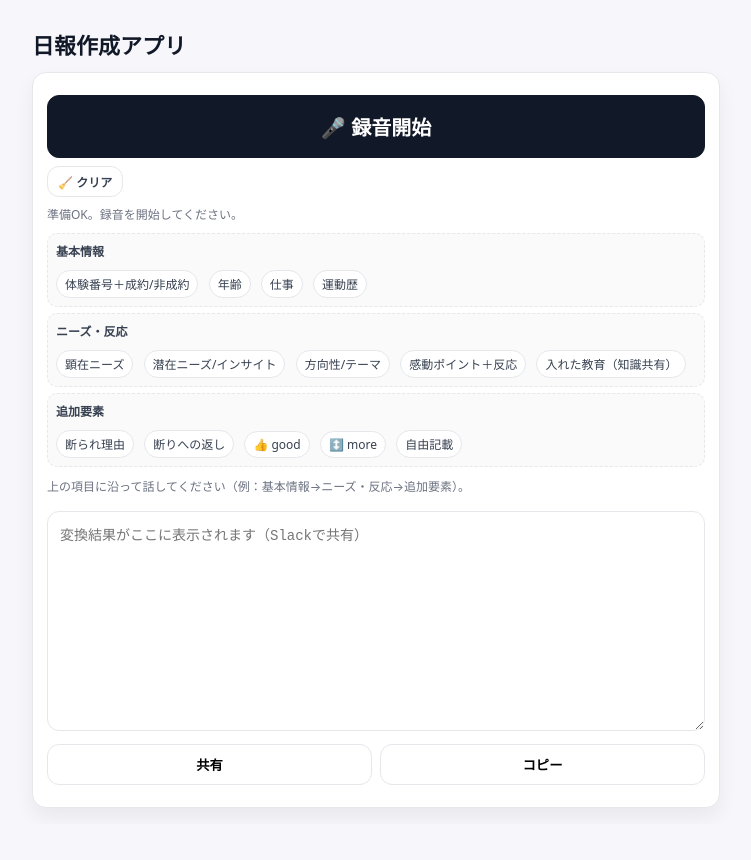
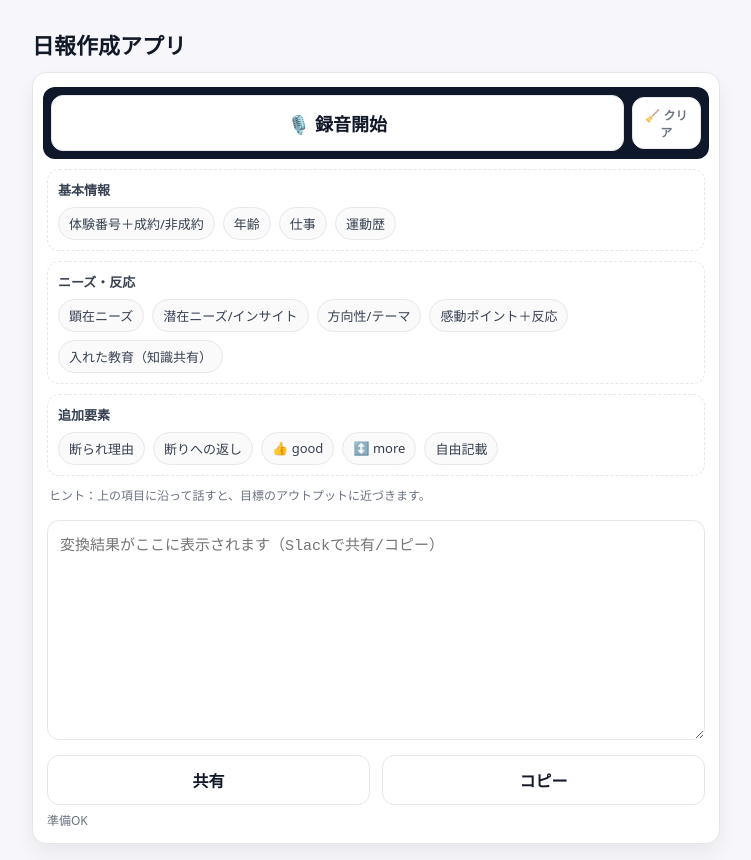
Before and after one commit to nagisahorii/nippo-mvp, a website: page index.html in a window 1280 px wide. Shown: the whole page, without its empty margins (264-1015 px from the left). Before the commit the page ends 824 px from the top, so only its background shows below. Drawn offline with Linux system fonts and the light colour scheme.

Commit message:
Update index.html

```diff
--- a/index.html
+++ b/index.html
@@ -2,106 +2,133 @@
 <html lang="ja">
 <head>
   <meta charset="utf-8" />
-  <meta name="viewport" content="width=device-width, initial-scale=1" />
+  <meta name="viewport" content="width=device-width, initial-scale=1, viewport-fit=cover" />
   <title>日報作成アプリ</title>
   <style>
-    :root {
-      --bg:#f7f7fb; --fg:#111827; --muted:#6b7280; --border:#e5e7eb; --accent:#111827;
+    :root{
+      --bg:#f7f7fb; --card:#fff; --fg:#111827; --muted:#6b7280; --border:#e5e7eb; --accent:#111827;
       --ok:#059669; --err:#ef4444;
+      --shadow:0 10px 20px rgba(0,0,0,.06);
+      --radius:14px;
     }
-    * { box-sizing: border-box; }
-    body { font-family: system-ui, -apple-system, "Segoe UI", Roboto, "Noto Sans JP", sans-serif; background:var(--bg); color:var(--fg); margin:0; }
-    .wrap { max-width: 720px; margin: 0 auto; padding: 16px; }
-    header { font-weight: 800; font-size: 22px; padding: 12px 0; }
-    .card { background:#fff; border:1px solid var(--border); border-radius:14px; box-shadow:0 10px 20px rgba(0,0,0,.06); padding:14px; }
-    .row { display:flex; gap:8px; margin:8px 0; flex-wrap:wrap; align-items:center; }
-    button { border:1px solid var(--border); border-radius:12px; background:#fff; font-weight:800; cursor:pointer; }
-    #btn-rec { flex:1 1 100%; font-size:20px; padding:16px 18px; background:var(--accent); color:#fff; border-color:var(--accent); }
-    #btn-clear { flex:0 0 auto; font-size:12px; padding:6px 10px; color:#374151; }
-    #btn-share,#btn-copy { flex:1 1 0; padding:10px 12px; }
-    button[disabled] { opacity:.5; cursor:not-allowed; }
-    .hint { font-size:12px; color:var(--muted); margin-top:4px; }
+    *{box-sizing:border-box; -webkit-tap-highlight-color: transparent;}
+    html,body{margin:0; padding:0; background:var(--bg); color:var(--fg); font-family: system-ui, -apple-system, "Segoe UI", Roboto, "Noto Sans JP", sans-serif;}
+    .wrap{max-width: 720px; margin: env(safe-area-inset-top) auto env(safe-area-inset-bottom); padding:16px;}
+    header{font-weight:800; font-size:22px; padding:12px 0;}
 
-    /* 話す項目（カテゴリ分け） */
-    .sections { display:flex; flex-direction:column; gap:6px; margin:10px 0; }
-    .section { border:1px dashed var(--border); border-radius:10px; padding:8px; background:#fafafa; }
-    .section-title { font-size:12px; font-weight:800; color:#374151; margin-bottom:6px; }
-    .pill { display:inline-block; padding:4px 8px; border:1px solid var(--border); border-radius:999px; margin:4px 6px 0 0; font-size:12px; color:#374151; background:#fff; }
+    .card{background:var(--card); border:1px solid var(--border); border-radius:var(--radius); box-shadow:var(--shadow); padding:14px;}
 
-    ol { max-height: 150px; overflow:auto; margin:8px 0; padding-left: 20px; font-size:14px; }
-    textarea { width:100%; min-height: 220px; resize: vertical; padding:12px; border:1px solid var(--border); border-radius:12px; font-size:14px; }
+    /* ── 操作帯（録音ボタン） ───────────────────────── */
+    .toolbar{position:sticky; top:0; z-index:10; background:var(--card); padding-top:4px; margin:-4px -4px 8px; border-radius:12px;}
+    .toolbar-inner{padding:8px; border-radius:12px; background:#0f172a; color:#fff;}
 
-    .status { display:flex; align-items:center; gap:8px; }
-    .spinner { width:14px; height:14px; border-radius:50%; border:2px solid #e5e7eb; border-top-color:#9ca3af; animation:spin 1s linear infinite; display:none; }
-    .spinner.on { display:inline-block; }
-    .status.ok { color:var(--ok); }
-    .status.err { color:var(--err); }
-    @keyframes spin { to { transform:rotate(360deg); } }
+    button{border:1px solid var(--border); border-radius:12px; background:#fff; color:var(--fg); font-weight:800; cursor:pointer;}
+    .btn-lg{width:100%; font-size:18px; padding:14px 16px;}
+    .btn-ghost{background:#fff; color:var(--muted); padding:8px 10px; font-size:12px;}
 
-    /* 未来拡張用（成約判定で薄くする時に使う） */
-    .disabled { opacity:.4; pointer-events:none; }
+    /* ── ガイド（カテゴリ） ───────────────────────── */
+    .section{border:1px dashed var(--border); border-radius:12px; padding:10px; margin:10px 0;}
+    .section h3{margin:0 0 8px; font-size:13px; color:#374151; font-weight:800;}
+    .pillbox{display:flex; flex-wrap:wrap; gap:8px;}
+    .pill{display:inline-block; padding:6px 10px; border:1px solid var(--border); border-radius:999px; font-size:13px; background:#fafafa; color:#374151;}
+
+    /* ── プレビュー ＋ 出力 ───────────────────────── */
+    .hint{font-size:12px; color:var(--muted); margin:6px 2px 0;}
+    ol#preview{margin:8px 0; padding-left:20px; font-size:14px; max-height:150px; overflow:auto;}
+    textarea#output{width:100%; min-height:220px; font-size:15px; padding:12px; border:1px solid var(--border); border-radius:12px; resize:vertical; background:#fff;}
+
+    /* ── 共有／コピー ───────────────────────── */
+    .actions{display:grid; grid-template-columns:1fr 1fr; gap:12px; margin-top:10px;}
+    .actions button{padding:12px; font-size:16px;}
+
+    /* ── ステータス ───────────────────────── */
+    .status{display:flex; align-items:center; gap:8px; font-size:12px; color:var(--muted); margin-top:6px;}
+    .status.ok{color:var(--ok);} .status.err{color:var(--err);}
+    .spinner{width:14px; height:14px; border-radius:50%; border:2px solid #e5e7eb; border-top-color:#9ca3af; display:none; animation:spin 1s linear infinite;}
+    .spinner.on{display:inline-block;}
+    @keyframes spin{to{transform:rotate(360deg)}}
+
+    /* ── モバイル最適化（iPhone/Android） ───────────────── */
+    @media (max-width: 768px){
+      header{font-size:20px;}
+      .wrap{padding:12px;}
+      .btn-lg{font-size:17px; padding:14px 16px;}
+      .pill{font-size:12.5px; padding:6px 10px; flex:1 1 auto; min-width: calc(50% - 8px);} /* 2列で折返し */
+      .actions{grid-template-columns:1fr; } /* 共有とコピーを縦積み */
+      textarea#output{min-height:180px; font-size:16px;}
+    }
   </style>
 </head>
 <body>
   <div class="wrap">
     <header>日報作成アプリ</header>
+
     <div class="card">
-
-      <!-- 大ボタン + クリア(小) -->
-      <div class="row">
-        <button id="btn-rec">🎤 録音開始</button>
-        <button id="btn-clear" title="入力を全て消す">🧹 クリア</button>
+      <!-- 録音操作帯（常に上に見える） -->
+      <div class="toolbar">
+        <div class="toolbar-inner">
+          <div class="row" style="display:flex; gap:8px; align-items:center;">
+            <button id="btn-rec" class="btn-lg">🎙️ 録音開始</button>
+            <button id="btn-clear" class="btn-ghost" title="入力を全て消す">🧹 クリア</button>
+          </div>
+        </div>
       </div>
 
-      <!-- 状態表示（ボタン直下で常時見える） -->
-      <div class="status hint" id="status" aria-live="polite">
-        <span class="spinner" id="spin"></span>
-        <span id="status-text">準備OK。録音を開始してください。</span>
-      </div>
-
-      <!-- 話す項目：カテゴリ分けで視認性UP -->
-      <div class="sections" aria-label="話す項目一覧">
-        <div class="section">
-          <div class="section-title">基本情報</div>
+      <!-- 話す項目（カテゴリ別） -->
+      <div class="section">
+        <h3>基本情報</h3>
+        <div class="pillbox">
           <span class="pill">体験番号＋成約/非成約</span>
           <span class="pill">年齢</span>
           <span class="pill">仕事</span>
           <span class="pill">運動歴</span>
         </div>
-        <div class="section">
-          <div class="section-title">ニーズ・反応</div>
+      </div>
+
+      <div class="section">
+        <h3>ニーズ・反応</h3>
+        <div class="pillbox">
           <span class="pill">顕在ニーズ</span>
           <span class="pill">潜在ニーズ/インサイト</span>
           <span class="pill">方向性/テーマ</span>
           <span class="pill">感動ポイント＋反応</span>
           <span class="pill">入れた教育（知識共有）</span>
         </div>
-        <div class="section">
-          <div class="section-title">追加要素</div>
-          <span class="pill" data-type="hiseiyaku">断られ理由</span>
-          <span class="pill" data-type="hiseiyaku">断りへの返し</span>
+      </div>
+
+      <div class="section">
+        <h3>追加要素</h3>
+        <div class="pillbox">
+          <span class="pill">断られ理由</span>
+          <span class="pill">断りへの返し</span>
           <span class="pill">👍 good</span>
           <span class="pill">↕️ more</span>
           <span class="pill">自由記載</span>
         </div>
       </div>
-      <div class="hint">上の項目に沿って話してください（例：基本情報→ニーズ・反応→追加要素）。</div>
+
+      <div class="hint">ヒント：上の項目に沿って話すと、目標のアウトプットに近づきます。</div>
 
       <!-- リアルタイム認識プレビュー -->
       <ol id="preview" aria-live="polite"></ol>
 
-      <!-- 出力（停止→自動変換後に表示） -->
-      <textarea id="output" placeholder="変換結果がここに表示されます（Slackで共有）"></textarea>
+      <!-- 変換結果 -->
+      <textarea id="output" placeholder="変換結果がここに表示されます（Slackで共有/コピー）"></textarea>
 
-      <!-- 共有/コピー -->
-      <div class="row">
+      <!-- 共有／コピー -->
+      <div class="actions">
         <button id="btn-share">共有</button>
         <button id="btn-copy">コピー</button>
+      </div>
+
+      <!-- ステータス -->
+      <div class="status" id="status">
+        <span class="spinner" id="spin"></span>
+        <span id="status-text">準備OK</span>
       </div>
     </div>
   </div>
 
-  <!-- cache bust を付けて更新反映を確実に -->
-  <script src="./voice.js?v=20251003" defer></script>
+  <script src="./voice.js" defer></script>
 </body>
 </html>
```
